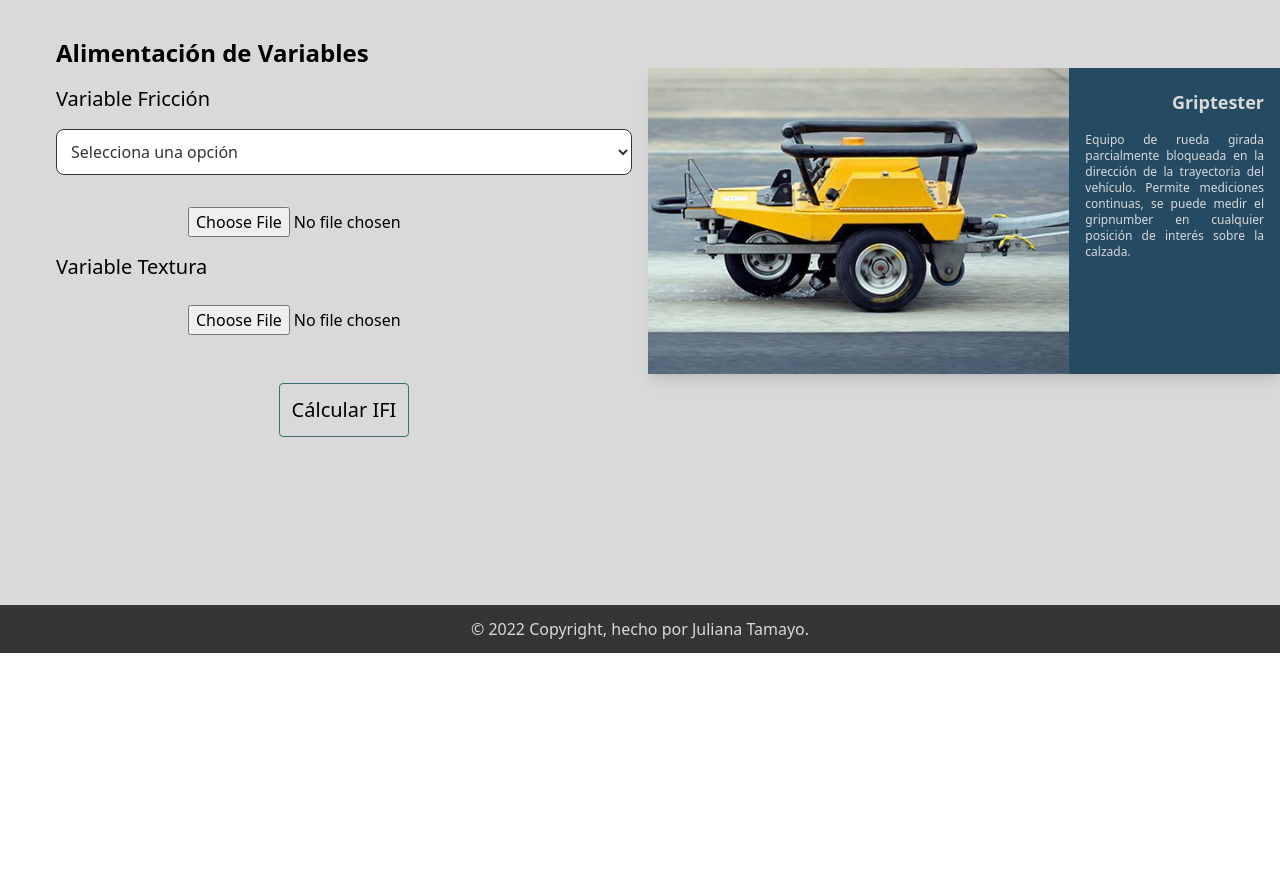
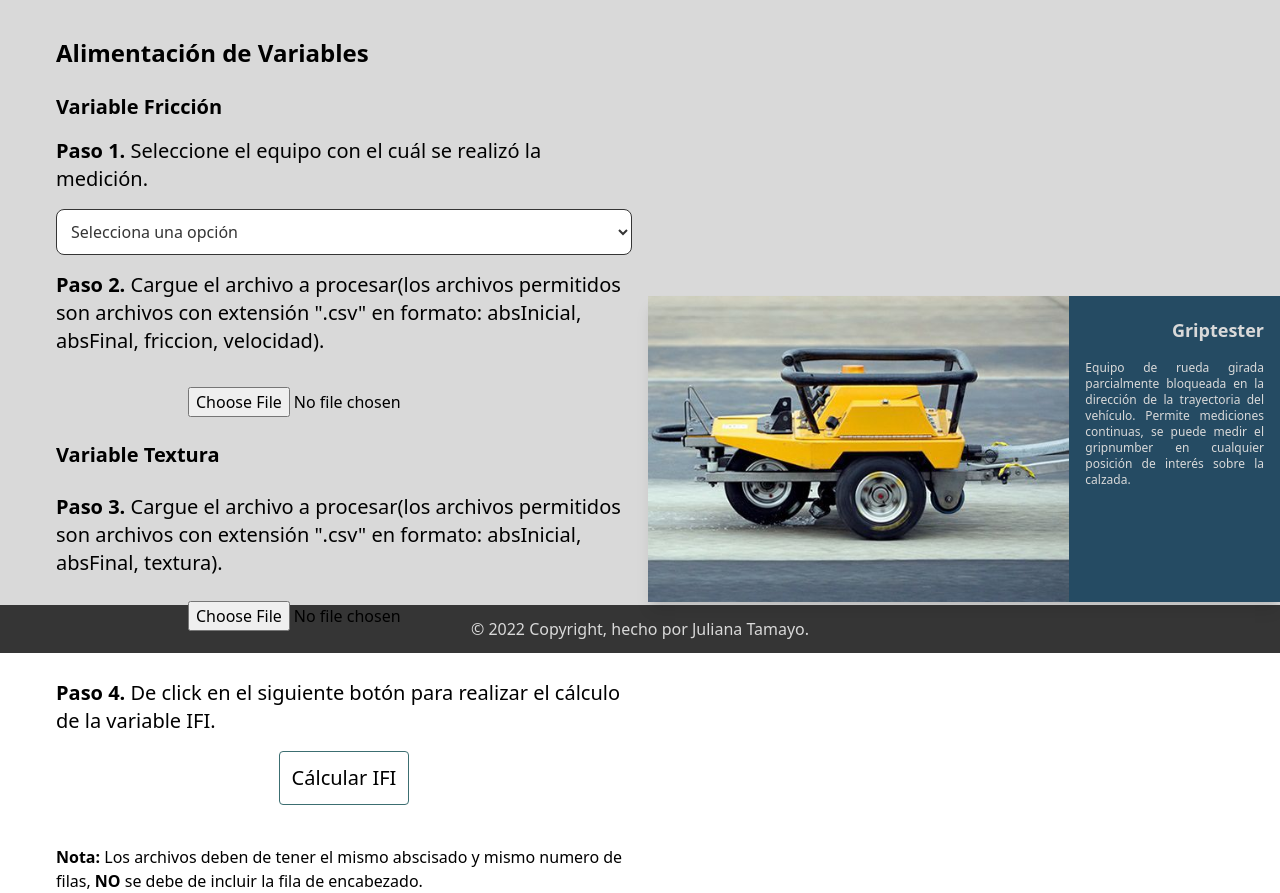
Before and after one commit to omarurregodev/ifi_project, a React (Create React App) app: page / in a window 1280 px wide. Shown: the part 147-1040 px from the top of the page. Before the commit the page ends 800 px from the top, so only its background shows below. Built offline with nearby package versions, Linux system fonts and the light colour scheme.

Commit message:
modificaciones ultimas

```diff
--- a/src/componentes/inputDataContainer/inputDataContainer.jsx
+++ b/src/componentes/inputDataContainer/inputDataContainer.jsx
@@ -118,7 +118,8 @@ function InputData() {
             <div className='grid grid-cols-2 gap-4'>
                 <div className='pt-8 pl-14 text-left'>
                     <h3 className='text-2xl font-bold'>Alimentación de Variables</h3>
-                    <h4 className='text-xl pt-4 pb-4'>Variable Fricción</h4>
+                    <h4 className='text-xl pt-6 pb-2 font-bold'>Variable Fricción</h4>
+                    <h6 className='text-xl pt-2 pb-4'><span className='font-bold'>Paso 1.</span> Seleccione el equipo con el cuál se realizó la medición.</h6>
                     <select id="equipos" className="bg-white border border-gray-300 text-darkGrey text-base rounded-lg focus:ring-green focus:border-green block w-full p-2.5 cursor-pointer" onChange={selectChange}>
                         <option value="">Selecciona una opción</option>
                         {
@@ -127,7 +128,8 @@ function InputData() {
                             })
                         }
                     </select>
-                    <div className='pt-8 text-center'>
+                    <h6 className='text-xl pt-4 pb-4'><span className='font-bold'>Paso 2.</span> Cargue el archivo a procesar(los archivos permitidos son archivos con extensión ".csv" en formato: absInicial, absFinal, friccion, velocidad).</h6>
+                    <div className='pt-4 text-center'>
                         <input
                             onChange={changeHandlerFriccion}
                             id="csvInputFriccion"
@@ -136,7 +138,8 @@ function InputData() {
                         />
                         {/* <button className='text-sm border p-2 border-green rounded hover:text-darkWhite hover:bg-green hover:transition' onClick={printArrayData}>Subir archivo .csv</button>           */}
                     </div>
-                    <h4 className='text-xl pt-4 pb-4'>Variable Textura</h4>
+                    <h4 className='text-xl pt-6 pb-2 font-bold'>Variable Textura</h4>
+                    <h6 className='text-xl pt-4 pb-4'><span className='font-bold'>Paso 3.</span> Cargue el archivo a procesar(los archivos permitidos son archivos con extensión ".csv" en formato: absInicial, absFinal, textura).</h6>
                     <div className='pt-2 text-center'>
                         <input
                             onChange={changeHandlerIri}
@@ -145,11 +148,15 @@ function InputData() {
                             type="File"
                         />
                     </div>
-                    <div className='pt-12 text-center'>
-                            <button className='text-xl border p-3 border-green rounded hover:text-darkWhite hover:bg-green hover:transition' onClick={validacionCalculo}>Cálcular IFI</button>
+                    <div className='pt-8 text-center'>
+                        <h6 className='text-xl pt-4 pb-4 text-left'><span className='font-bold'>Paso 4.</span> De click en el siguiente botón para realizar el cálculo de la variable IFI.</h6>
+                        <button className='text-xl border p-3 border-green rounded hover:text-darkWhite hover:bg-green hover:transition' onClick={validacionCalculo}>Cálcular IFI</button>
                         <Link to={`/result/${equipoValue}`}>
                             <a href="" id="linkCalculo"></a>
                         </Link>
+                    </div>
+                    <div className='text-left pt-10'>
+                        <p className='font-sm'><span className='font-bold'>Nota: </span> Los archivos deben de tener el mismo abscisado y mismo numero de filas,<span className='font-bold'> NO</span> se debe de incluir la fila de encabezado.</p>
                     </div>
                 </div>
                 <div className='grid place-content-center'>
```
